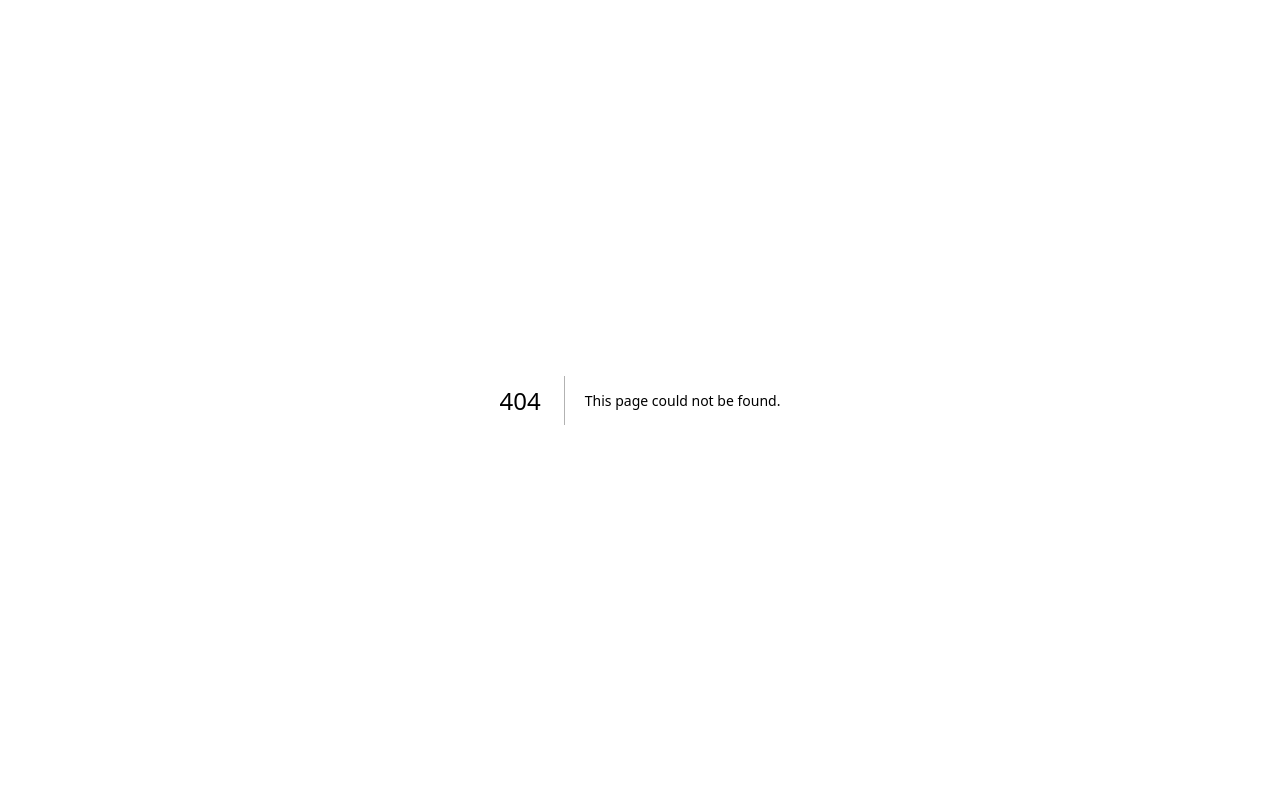
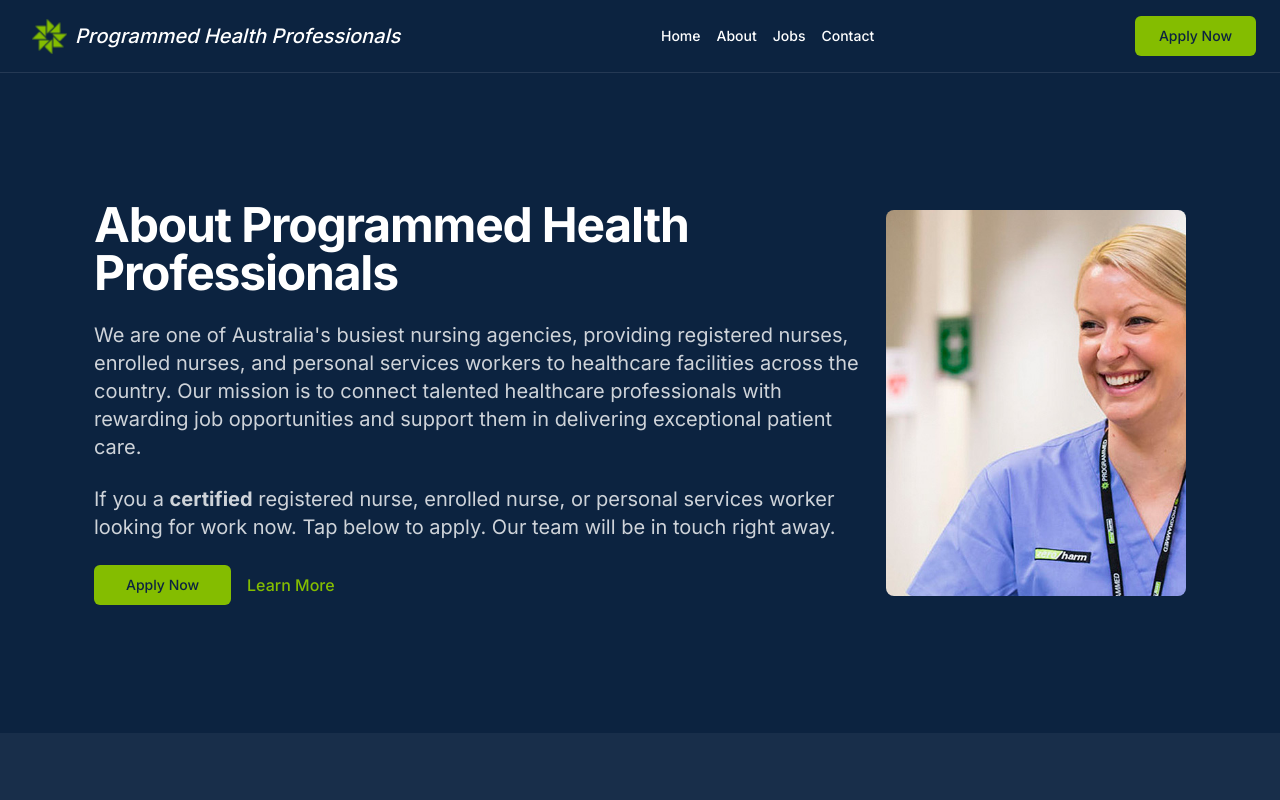
Before and after one commit to pewilliamsprogrammed/programmed-health-website, a Next.js app: page /learn-more in a window 1280 px wide. Before the commit this address had no page. Shown: the top 800 px of the page. Built offline with nearby package versions, Linux system fonts and the light colour scheme.

Commit message:
Update learn more link for seo

```diff
--- /dev/null
+++ b/app/learn-more/page.tsx
@@ -0,0 +1,9 @@
+import About from "@/components/component/about";
+
+export default function AboutUs() {
+  return (
+    <main className="flex min-h-screen flex-col items-center justify-between">
+      <About />
+    </main>
+  );
+}
--- a/components/component/about.tsx
+++ b/components/component/about.tsx
@@ -41,7 +41,7 @@ export default function About() {
                 </Link>
               </Button>
               <Link
-                href="/about"
+                href="/learn-more"
                 className="font-medium text-[rgb(132,189,0)] hover:underline"
                 prefetch={false}
               >
--- a/components/component/job.tsx
+++ b/components/component/job.tsx
@@ -24,7 +24,7 @@ export default function Jobs() {
                 Apply Now
               </Button>
               <Link
-                href="/about"
+                href="/learn-more"
                 className="font-medium text-[rgb(132,189,0)] hover:underline"
                 prefetch={false}
               >
--- a/components/component/landing.tsx
+++ b/components/component/landing.tsx
@@ -40,11 +40,11 @@ export default function Landing() {
                 </Link>
               </Button>
               <Link
-                href="/about"
+                href="/learn-more"
                 className="font-medium text-[rgb(132,189,0)] hover:underline"
                 prefetch={false}
               >
-                About
+                Learn more
               </Link>
             </div>
           </div>
```
